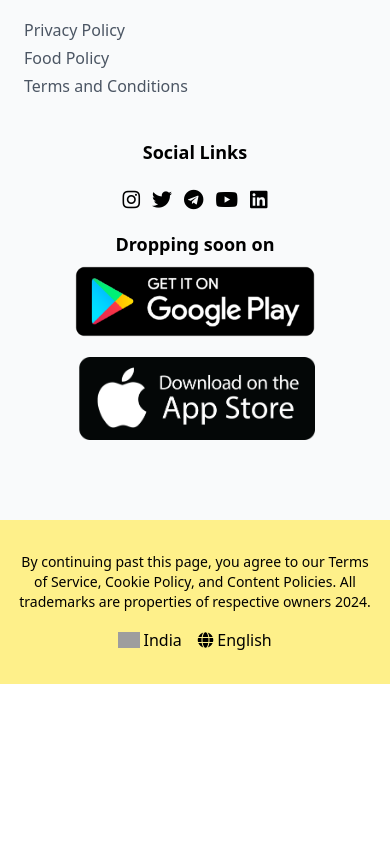
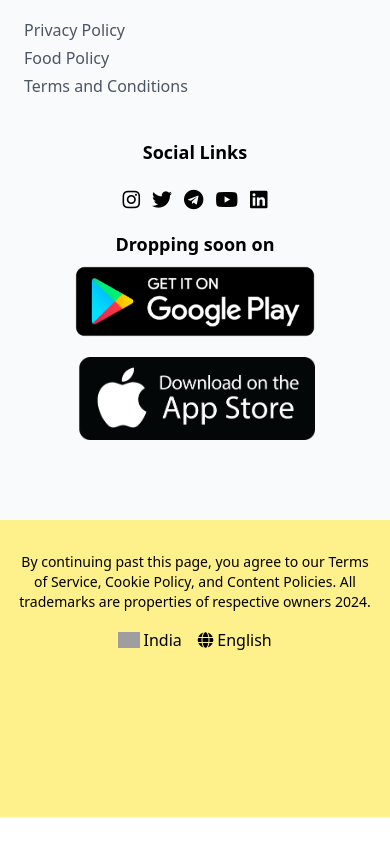
Before and after one commit to TIFFINdev/website, a React (Vite) app: page / in a window 390 px wide. Shown: the part 2698-3542 px from the top of the page. After the commit the page ends 3515 px from the top, so only its background shows below. Built offline with nearby package versions, Linux system fonts and the light colour scheme; grey boxes are pictures that could not be loaded.

Commit message:
updated ui

```diff
--- a/src/components/Footer.jsx
+++ b/src/components/Footer.jsx
@@ -2,7 +2,7 @@ import React from 'react';
 
 const Footer = () => {
   return (
-    <footer className="bg-gray-50 text-black pt-10 sm:mb-0 mb-[160px]">
+    <footer className="bg-gray-50 text-black pt-10 sm:mb-0">
       <div className="container mx-auto px-6 md:px-20 grid grid-cols-1 sm:grid-cols-2 lg:grid-cols-5 gap-10">
         {/* About Us Section */}
         <div>
@@ -91,7 +91,7 @@ const Footer = () => {
         </div>
       </div>
 
-      <div className="sm:bg-yellow-400 bg-yellow-200 text-black py-8 px-4 md:px-8 mt-20">
+      <div className="sm:bg-yellow-400 bg-yellow-200 text-black py-8 px-4 md:px-8 mt-20 pb-[165px] sm:py-8">
         <div className="container mx-auto flex flex-col md:flex-row justify-between items-center">
           <p className="text-sm text-center md:text-left mb-4 md:mb-0">
             By continuing past this page, you agree to our Terms of Service,
```
